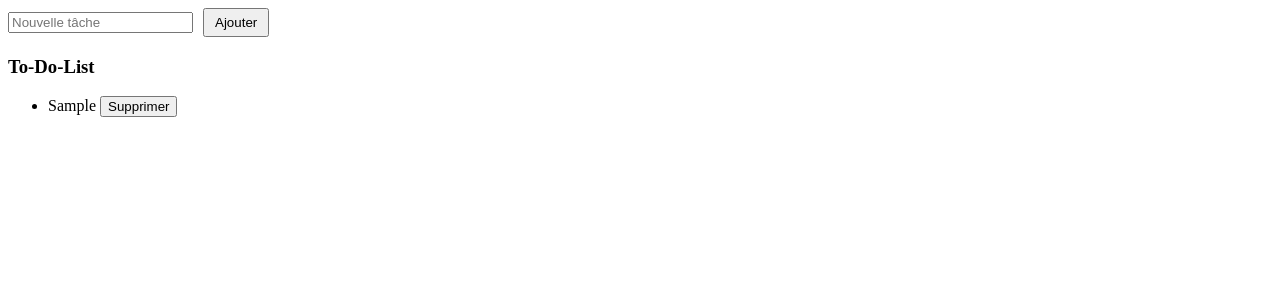
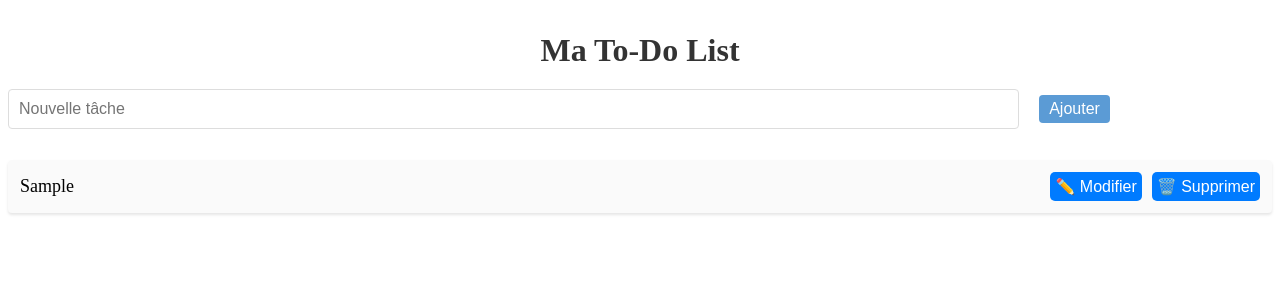
Before and after one commit to TopalMahmutAli/todolist-vue, a Vue app: page / in a window 1280 px wide. Both pictures are taken after typing "Sample" into the empty fields and a click on the button "Ajouter". Shown: the top 300 px of the page. Built offline with nearby package versions, Linux system fonts and the light colour scheme.

Commit message:
Nouveautés : Ajout de l'édition des tâches

```diff
--- a/src/App.vue
+++ b/src/App.vue
@@ -1,8 +1,13 @@
 <template>
-<input v-model="newTaskText" placeholder="Nouvelle tâche" />
+<h3>Ma To-Do List</h3>
+<input v-model="newTaskText"
+  placeholder="Nouvelle tâche"
+  @keydown.enter="addTask" />
 <button @click="addTask" type="button">Ajouter</button>
-<TaskList :tasks="tasks" :toggleTask="toggleTask" @removeTask="removeTask" />
+<TaskList :tasks="tasks" :toggleTask="toggleTask" @removeTask="removeTask" @updateTask="updateLocalStorage" />
+
 </template>
+
 
 <script setup>
 import TaskList from './components/TaskList.vue';
@@ -44,6 +49,7 @@ const addTask = ()=>{
     const newTask = {
       id: Date.now(),
       text: newTaskText.value,
+      isEditing: false,
       completed: false
     };
 
--- a/src/components/TaskList.vue
+++ b/src/components/TaskList.vue
@@ -1,5 +1,4 @@
 <template>
-    <h3>To-Do-List</h3>
   <ul>
     <li
       v-for="task in tasks"
@@ -7,20 +6,61 @@
       :class="{ completed: task.completed }"
       @click="toggleTask(task)"
     >
-         {{ task.text }}
-        <button @click="$emit('remove-task', task.id)">Supprimer</button>
+      <span v-if="!task.isEditing">{{ task.text }}</span>
+
+      <input
+        v-else
+        type="text"
+        v-model="task.text"
+        @blur="saveTask(task)"
+        @keyup.enter="saveTask(task)"
+        @keyup.esc="cancelEdit(task)"
+        autofocus
+      />
+
+      <!-- Conteneur des boutons pour les aligner -->
+      <div class="button-group">
+        <button @click="editTask(task)" v-if="!task.isEditing">✏️ Modifier</button>
+        <button @click="saveTask(task)" v-else>✅ Sauvegarder</button>
+        <button @click="$emit('removeTask', task.id)">🗑️ Supprimer</button>
+      </div>
     </li>
-
   </ul>
 </template>
 
+
 <script setup>
-
 defineProps({
   tasks: Array,
   toggleTask: Function,
   removeTask: Function
 });
+
+
+
+const editTask = (task) => {
+  task.originalText = task.text;
+  task.isEditing = true;
+};
+
+const emit = defineEmits(['removeTask', 'updateTask']);
+
+const saveTask = (task) => {
+  if (task.text.trim() === '') {
+    task.text = 'Tâche sans titre';
+  }
+  task.isEditing = false;
+
+  emit('updateTask', task);
+};
+
+const cancelEdit = (task) => {
+  task.text = task.originalText;
+  task.isEditing = false;
+}
+
+
+
 </script>
 
 <style scoped>
@@ -32,9 +72,21 @@
   cursor: pointer;
   transition: 0.2s;
 }
-
 li:hover {
   color: blue;
 }
+button {
+  margin-left: 10px;
+  padding: 5px;
+  cursor: pointer;
+  border: none;
+  border-radius: 5px;
+  background-color: #007bff;
+  color: white;
+  transition: 0.2s;
+}
 
+button:hover {
+  background-color: #0056b3;
+}
 </style>
--- a/src/style.css
+++ b/src/style.css
@@ -78,3 +78,132 @@ button:focus-visible {
   }
 }
 */
+<style scoped>
+/* Appliquer une couleur de fond douce et centrer le contenu */
+body {
+  font-family: 'Arial', sans-serif;
+  background-color: #f4f4f9;
+  display: flex;
+  justify-content: center;
+  align-items: center;
+  height: 100vh;
+  margin: 0;
+}
+
+.container {
+  width: 100%;
+  max-width: 600px;
+  padding: 20px;
+  background-color: #fff;
+  box-shadow: 0 4px 6px rgba(0, 0, 0, 0.1);
+  border-radius: 8px;
+}
+
+/* Forme des éléments input et button */
+input {
+  width: 80%;
+  padding: 10px;
+  margin-bottom: 15px;
+  border: 1px solid #ddd;
+  border-radius: 4px;
+  font-size: 16px;
+  box-sizing: border-box;
+  transition: all 0.3s ease;
+}
+
+input:focus {
+  border-color: #5b9bd5;
+  outline: none;
+}
+
+button {
+  padding: 10px 20px;
+  background-color: #5b9bd5;
+  color: white;
+  border: none;
+  border-radius: 4px;
+  cursor: pointer;
+  font-size: 16px;
+  transition: all 0.3s ease;
+  margin-left: 10px;
+}
+
+button:hover {
+  background-color: #4a8cc7;
+}
+
+button:active {
+  transform: scale(0.98);
+}
+
+/* Amélioration de la liste des tâches */
+ul {
+  list-style-type: none;
+  padding: 0;
+}
+
+li {
+  background-color: #fafafa;
+  padding: 12px;
+  margin: 8px 0;
+  border-radius: 4px;
+  display: flex;
+  align-items: center;
+  justify-content: space-between;
+  font-size: 18px;
+  box-shadow: 0 2px 3px rgba(0, 0, 0, 0.1);
+  transition: all 0.3s ease;
+}
+
+/* Ajouter un effet de "raye" sur les tâches complètes */
+li.completed {
+  text-decoration: line-through;
+  color: #888;
+  background-color: #f1f1f1;
+}
+
+li:hover {
+  background-color: #f9f9f9;
+}
+
+/* Bouton de suppression */
+button.remove-btn {
+  background-color: #e74c3c;
+  border-radius: 50%;
+  width: 30px;
+  height: 30px;
+  color: white;
+  border: none;
+  font-size: 18px;
+  cursor: pointer;
+  transition: background-color 0.3s ease;
+}
+
+button.remove-btn:hover {
+  background-color: #c0392b;
+}
+
+button.remove-btn:active {
+  transform: scale(0.9);
+}
+
+/* Animation pour la liste des tâches */
+li {
+  opacity: 0;
+  animation: fadeIn 0.3s forwards;
+}
+
+@keyframes fadeIn {
+  to {
+    opacity: 1;
+  }
+}
+
+/* Ajouter une marge entre les éléments */
+h3 {
+  text-align: center;
+  font-size: 32px;
+  margin-bottom: 20px;
+  color: #333;
+}
+</style>
```
Lines whose indentation alone changed are shown as unchanged.
